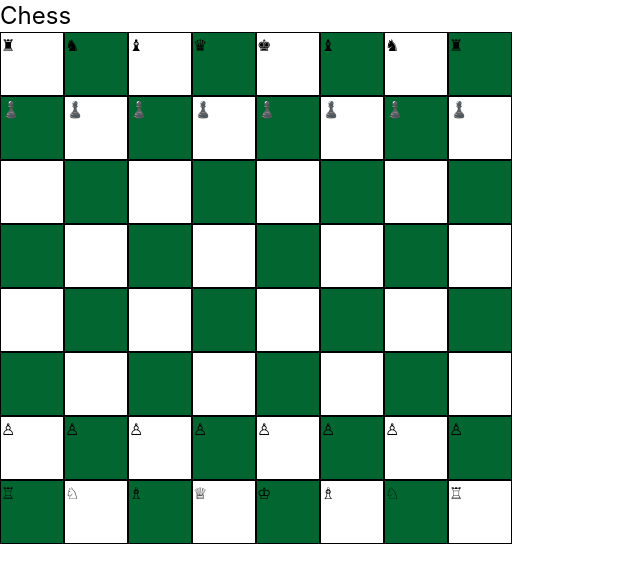
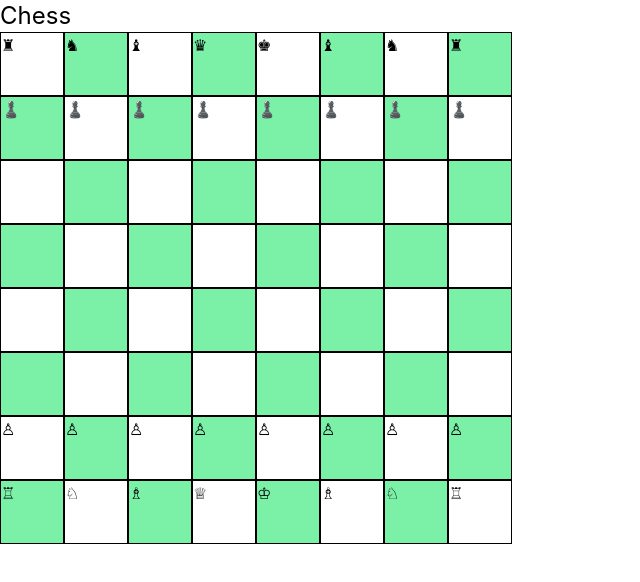
Before and after one commit to SlimShanks/chess, a React (Vite) app: page / in a window 1280 px wide. Shown: the top 582 px of the page, without its empty margins (0-640 px from the left). Built offline with nearby package versions, Linux system fonts and the light colour scheme.

Commit message:
feat : add sound when piece moves

```diff
--- a/src/components/board.tsx
+++ b/src/components/board.tsx
@@ -5,6 +5,11 @@ import { useState} from "react";
 
 
 export default function Board(){
+
+    function playSound(){
+        const sound = new Audio('/src/assets/sound/move.mp3');
+        sound.play();
+    }
 
     const [turn, setTurn] = useState(1);
     //1 for white
@@ -25,8 +30,8 @@ export default function Board(){
     const [moves, setMoves] = useState<[number, number][]>([]);
 
     function handleClick(i : number, j : number, colour : number){
-        // console.log(colour)
-        // if(colour == turn) console.log("Fk")
+
+
         // if(active && moves.length > 0 && turn == colour){
         //     console.log("invoked")
 
@@ -48,7 +53,7 @@ export default function Board(){
 
             // Is this square a valid destination?
             if (moves.some(([x, y]) => x === i && y === j)) {
-
+                playSound();
                 let start = active[0];
                 let end = active[1];
 
@@ -79,6 +84,7 @@ export default function Board(){
             setMoves([])
         }else{
             setActive([i,j])
+
 
             if(square[i][j] == "♙"){
                 let num: [number, number][] = [];
@@ -296,7 +302,7 @@ export default function Board(){
                         onClick={()=>handleClick(i,j, color(square[i][j]))}
                         className= {`${active && active[0] == i && active[1] == j  ? "bg-purple-600" : ""}
                                     ${active &&  moves.some(([x, y]) => x === i && y === j) ? "bg-purple-600" : ""}
-                                    ${(i+j)%2 != 0 ? "bg-green-800" : ""}
+                                    ${(i+j)%2 != 0 ? "bg-green-300" : ""}
                                     border border-black h-16 w-16`}>
                         {square[i][j]}
                     </div>
```
Also changed, not shown: 1 other file (tests, documents, lock files or other folders).
